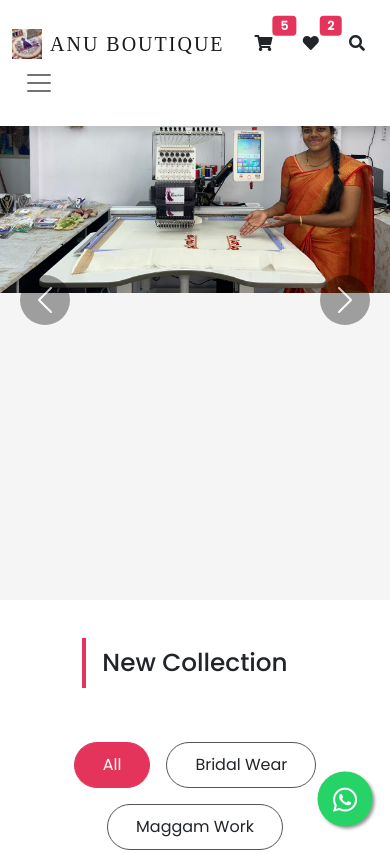
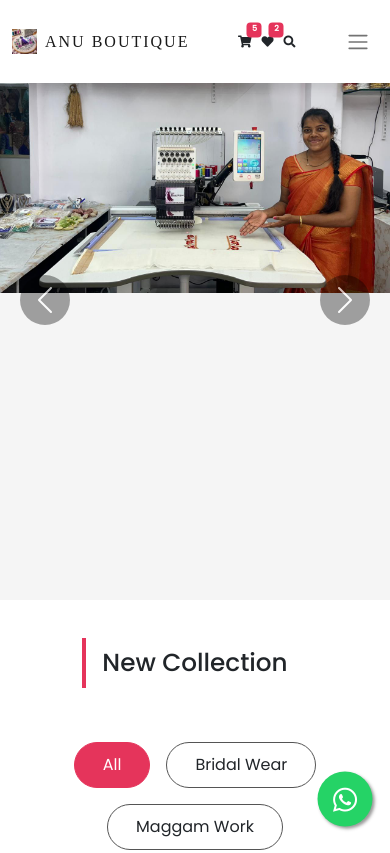
Before and after one commit to Ganga-777/Anu-Boutique--, a plain HTML site: page index.html in a window 390 px wide. Shown: the top 853 px of the page. Drawn offline with nearby package versions, Linux system fonts and the light colour scheme; a web font is replaced by a local one.

Commit message:
Update main.css

```diff
--- a/css/main.css
+++ b/css/main.css
@@ -557,3 +557,48 @@ footer a:hover{
     color: #fff !important;
     text-decoration: underline !important;
 }
+
+/* Update navbar styles */
+.nav-btns {
+    display: flex;
+    align-items: center;
+}
+
+.nav-btns button {
+    margin: 0 2px;
+    padding: 5px !important;
+    font-size: 14px;
+}
+
+/* Mobile responsive navbar */
+@media (max-width: 768px) {
+    .navbar-brand img {
+        width: 25px;
+    }
+
+    .navbar-brand span {
+        font-size: 16px;
+    }
+
+    .nav-btns {
+        margin-right: 10px;
+    }
+
+    .nav-btns button {
+        margin: 0 1px;
+        padding: 3px !important;
+        font-size: 12px;
+    }
+
+    .nav-btns .badge {
+        font-size: 8px;
+        padding: 2px 4px;
+        min-width: 15px;
+        height: 15px;
+    }
+
+    .navbar-toggler {
+        padding: 4px 8px;
+        font-size: 16px;
+    }
+}
```
